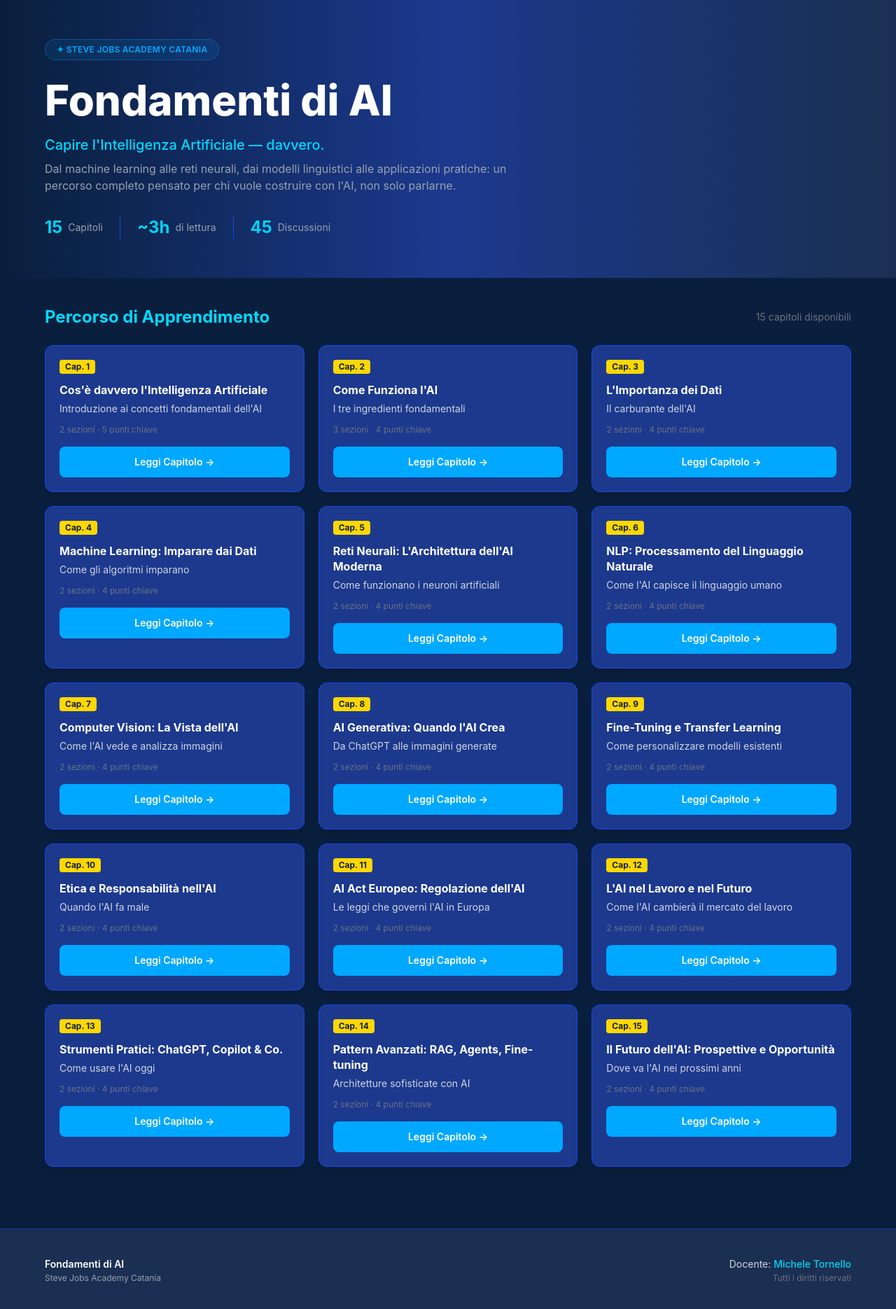
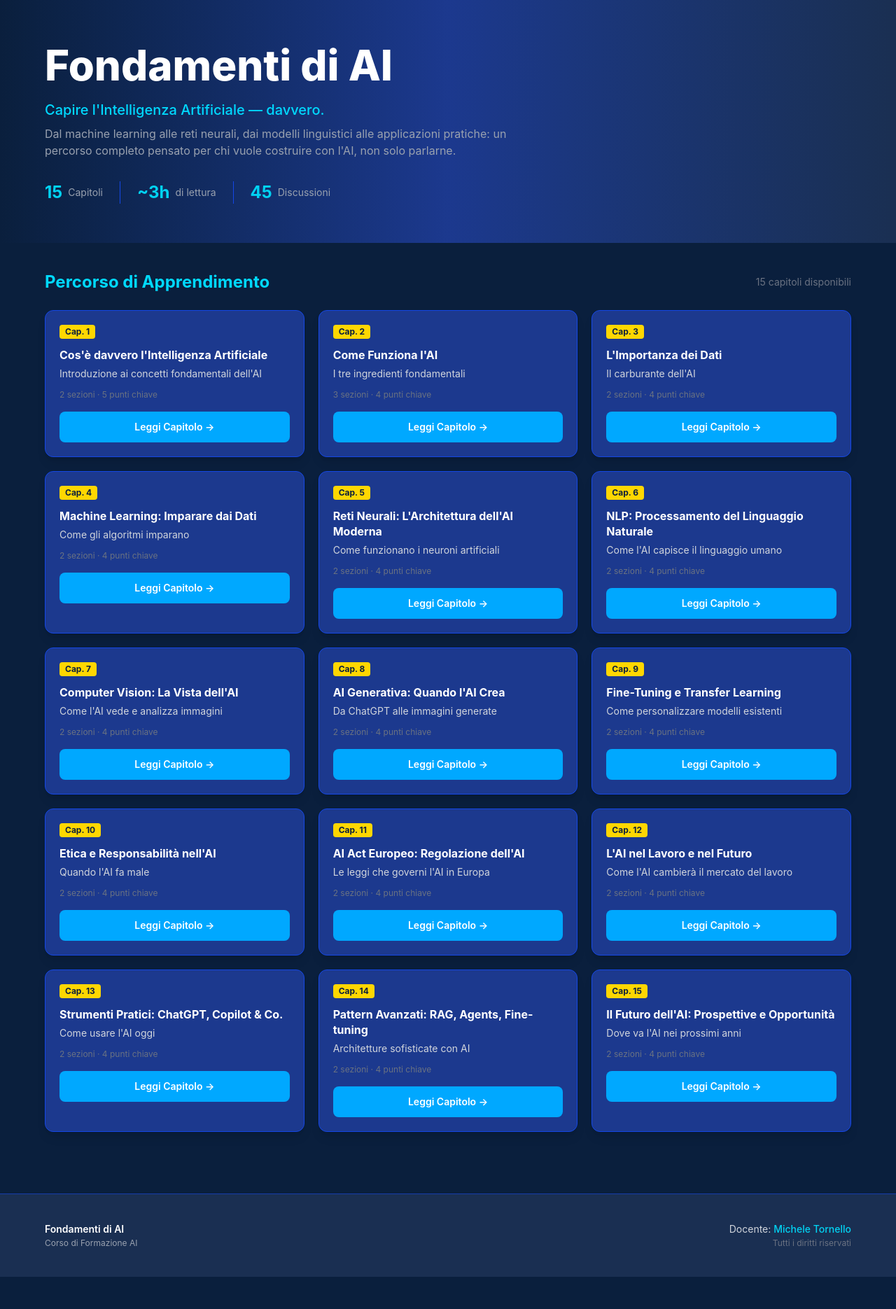
Before and after one commit to MT-Showcases/ai-fundamentals-showcase, a Next.js app: page / in a window 1280 px wide. Shown: the top 1870 px of the page at 70% size. After the commit the page ends 1824 px from the top, so only its background shows below. Built offline with nearby package versions, Linux system fonts and the light colour scheme.

Commit message:
fix: remove SJA badge from homepage (T1 rework)

```diff
--- a/app/page.tsx
+++ b/app/page.tsx
@@ -10,9 +10,6 @@ export default function Home() {
       {/* Header */}
       <header className="bg-gradient-to-r from-navy-900 via-blue-900 to-navy-800 py-14 px-6">
         <div className="max-w-6xl mx-auto">
-          <div className="inline-flex items-center gap-2 bg-blue-400/10 border border-blue-400/30 rounded-full px-4 py-1.5 text-xs font-semibold text-blue-400 mb-5 tracking-wide uppercase">
-            ✦ Steve Jobs Academy Catania
-          </div>
           <h1 className="text-5xl md:text-6xl font-extrabold mb-3 leading-tight">
             Fondamenti di AI
           </h1>
@@ -78,7 +75,7 @@ export default function Home() {
           <div className="flex flex-col sm:flex-row items-center justify-between gap-4">
             <div>
               <p className="text-white font-semibold text-sm">Fondamenti di AI</p>
-              <p className="text-gray-400 text-xs mt-0.5">Steve Jobs Academy Catania</p>
+              <p className="text-gray-400 text-xs mt-0.5">Corso di Formazione AI</p>
             </div>
             <div className="text-center sm:text-right">
               <p className="text-gray-300 text-sm">Docente: <span className="text-cyan-400 font-medium">Michele Tornello</span></p>
```
